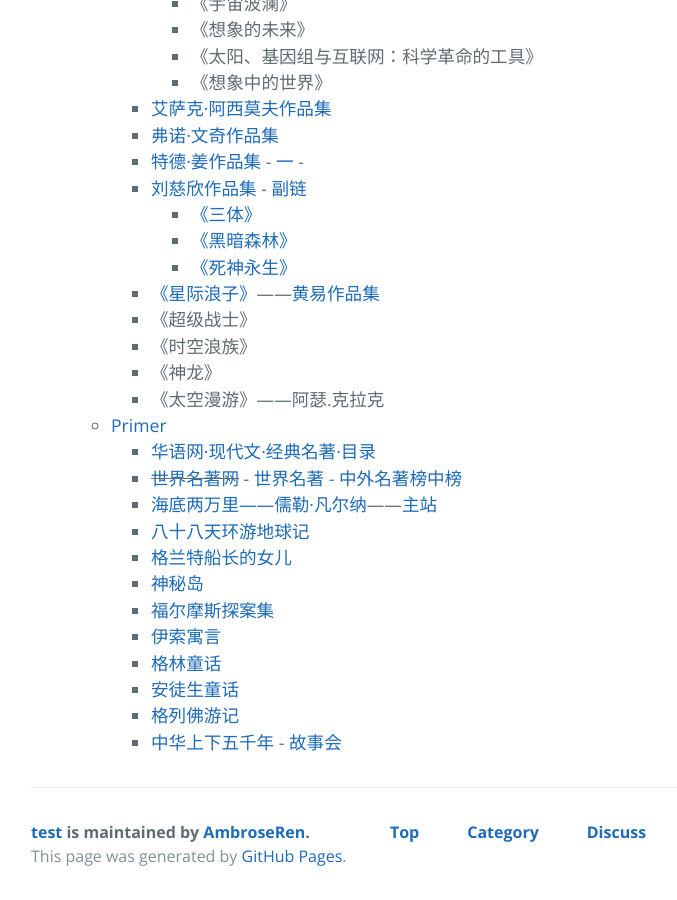
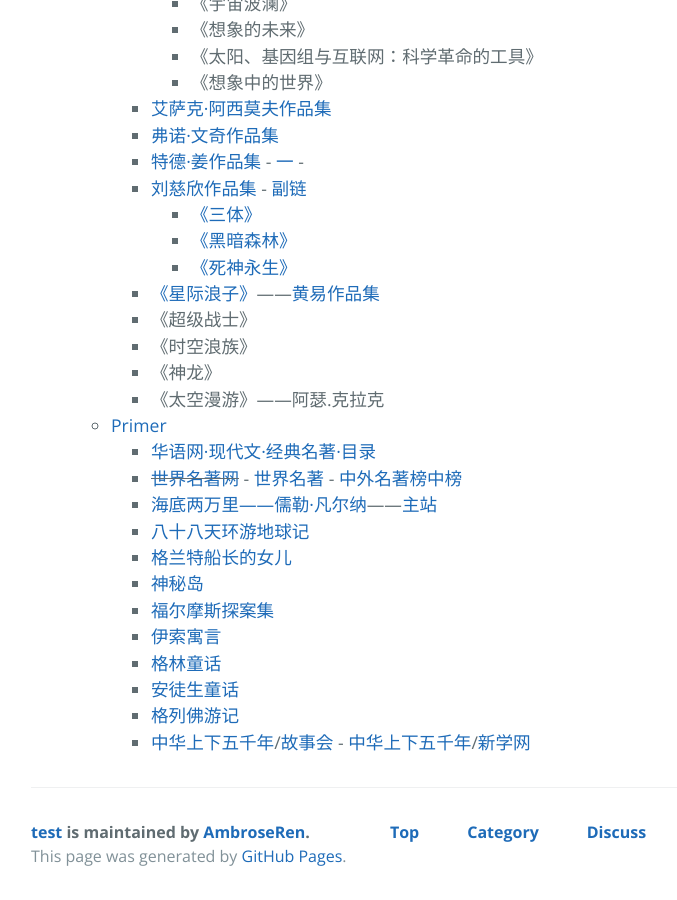
Before and after one commit to AmbroseRen/test, a Jekyll site: the page built from Library/BookListsOne.md, in a window 1280 px wide and 900 px high, scrolled down 4683 px. Shown: the whole window, without its empty margins (193-870 px from the left). Built offline with Jekyll 4.4.1, drawn with Linux system fonts in a browser that asks for light colours; our own code applies the rules of GitHub Pages for plain Markdown files; the repository's description, which GitHub fills in, is left out.

Commit message:
Update BookListsOne.md

```diff
--- a/Library/BookListsOne.md
+++ b/Library/BookListsOne.md
@@ -281,7 +281,7 @@
                     <li><a href="https://www.thn21.com/Article/chang/19240.html">格林童话</a></li>
                     <li><a href="https://www.thn21.com/Article/chang/6224.html">安徒生童话</a></li>
                     <li><a href="http://www.dushu369.com/waiguomingzhu/glfyj/">格列佛游记</a></li>
-			<li><a href="http://www.bestgushi.com/l/5000nian/">中华上下五千年</a> - <a href="http://www.bestgushi.com/">故事会</a></li>
+		    <li><a href="http://www.bestgushi.com/l/5000nian/">中华上下五千年</a>/<a href="http://www.bestgushi.com/">故事会</a> - <a href="http://www.newxue.com/mingzhu/sxwqn/">中华上下五千年</a>/<a href="http://www.newxue.com/">新学网</a></li>
                 </ul>
             </li>
         </ul>
```
